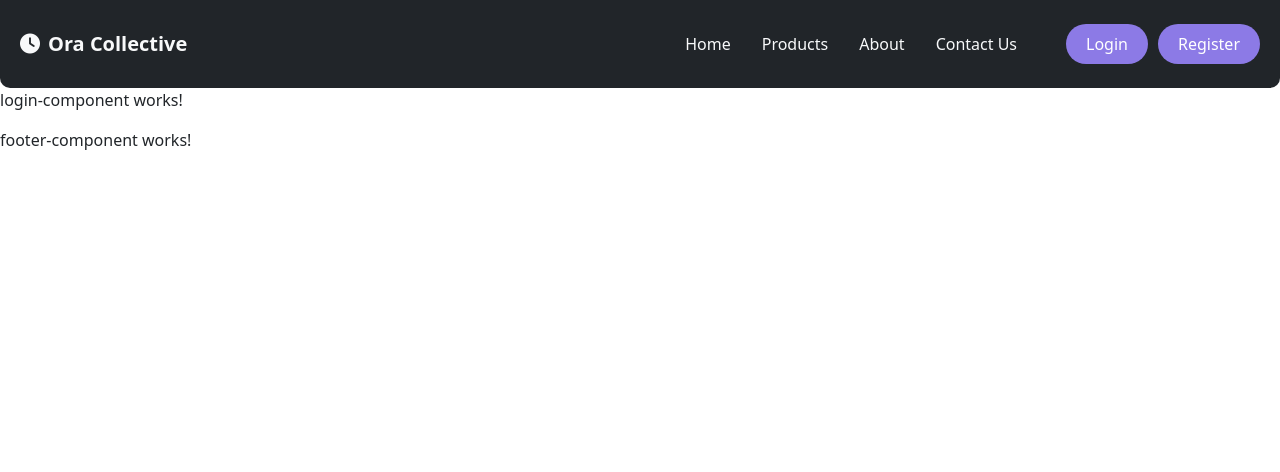
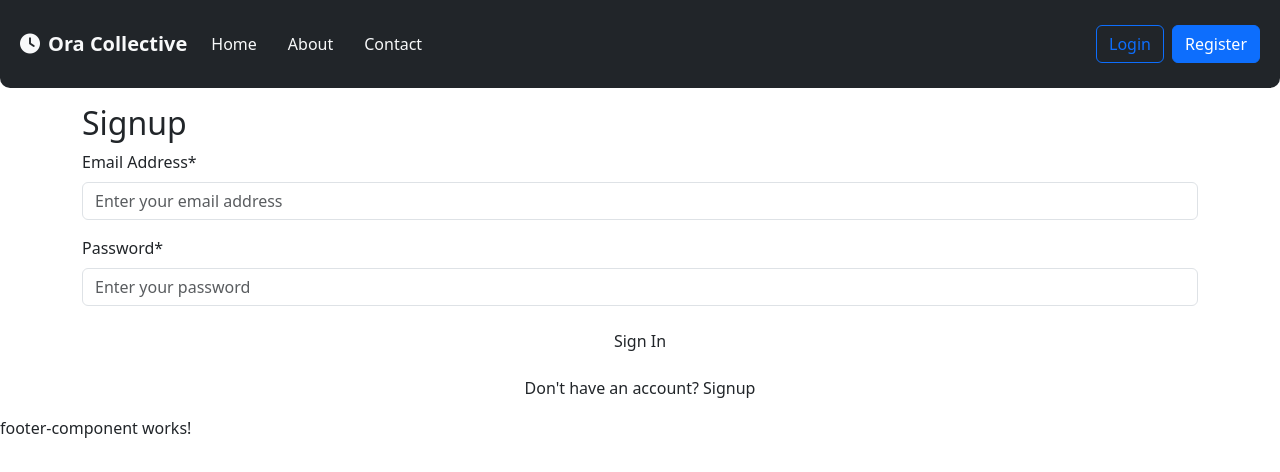
Before and after one commit to SaraHussein4/Watch-Ecommerce-Consumer, an Angular app: page /login in a window 1280 px wide. Shown: the top 472 px of the page. Built offline with nearby package versions, Linux system fonts and the light colour scheme.

Commit message:
NavBar Updated

```diff
--- a/src/app/components/login-component/login-component.component.html
+++ b/src/app/components/login-component/login-component.component.html
@@ -1 +1,38 @@
-<p>login-component works!</p>
+<div class="signup-container container mt-3">
+    <h2 class="signup-title">Signup</h2>
+
+    <form [formGroup]="loginForm" class="signup-form" (ngSubmit)="onSubmit()">
+
+
+        <div class="mb-3">
+            <label for="email" class="form-label">Email Address*</label>
+            <input type="email" class="form-control" formControlName="email" id="email" placeholder="Enter your email address" required>
+        </div>
+        <div *ngIf="loginForm.get('email')?.invalid && (loginForm.get('email')?.touched)" class="alert alert-danger mb-3" role="alert">
+            <p *ngIf="loginForm.get('email')?.errors?.['required']">Email is Required</p>
+            <p *ngIf="loginForm.get('email')?.errors?.['email']">Please enter a valid email address.</p>
+        </div>
+
+
+
+        <div class="mb-3">
+            <label for="password" class="form-label">Password*</label>
+            <input type="password" class="form-control" formControlName="password" id="password" placeholder="Enter your password" required>
+        </div>
+
+        <div *ngIf="loginForm.get('password')?.invalid && (loginForm.get('password')?.touched)" class="alert alert-danger mb-3" role="alert">
+            <p *ngIf="loginForm.get('password')?.errors?.['required']">Password is Required</p>
+            <p *ngIf="loginForm.get('password')?.errors?.['minlength']">Password must be at least 6 characters long.</p>
+        </div>
+
+
+
+        <div class="d-grid gap-2">
+            <button type="submit" class="btn btn-create-account">Sign In</button>
+        </div>
+
+        <p class="text-center mt-3 login-link-text">
+            Don't have an account?  <a routerLink="register">Signup</a>
+        </p>
+    </form>
+</div>
--- a/src/app/components/login-component/login-component.component.ts
+++ b/src/app/components/login-component/login-component.component.ts
@@ -1,11 +1,63 @@
 import { Component } from '@angular/core';
-
+import { FormBuilder, Validators, FormGroup, ReactiveFormsModule  } from '@angular/forms';
+import { AuthService } from '../../services/auth.service';
+import { FormsModule } from '@angular/forms';
+import { CommonModule } from '@angular/common';
+import { Router } from '@angular/router';
 @Component({
   selector: 'app-login-component',
-  imports: [],
+  imports: [   CommonModule,
+    ReactiveFormsModule,
+    FormsModule ],
   templateUrl: './login-component.component.html',
   styleUrl: './login-component.component.css'
 })
 export class LoginComponentComponent {
+  loginForm: FormGroup;
 
+  constructor(private fb: FormBuilder, private authService: AuthService, private router: Router) {
+    this.loginForm = this.fb.group({
+      email: ['', [Validators.required, Validators.email]],
+      password: ['', [Validators.required, Validators.minLength(6)]]
+    });
+  }
+
+onSubmit() {
+  if (this.loginForm.valid) {
+    const userData = {
+      email: this.loginForm.value.email,
+      password: this.loginForm.value.password
+    };
+
+    this.authService.login(userData).subscribe({
+      next: res => {
+        localStorage.setItem('token', res.token);
+        this.authService.decodeUserData();
+        console.log('Login successful:', res);
+
+        this.router.navigate(['/product']);
+
+
+      },
+      error: err => {
+        console.error('Login error:', err);
+
+        if (err.status === 400 && err.error?.errors) {
+          const errorMessages = [];
+          for (const key in err.error.errors) {
+            if (err.error.errors[key]) {
+              errorMessages.push(...err.error.errors[key]);
+            }
+          }
+          alert(errorMessages.join('\n'));
+        }
+        else if (err.error) {
+          alert(err.error.message || err.error.title || 'Login failed');
+        } else {
+          alert('An unknown error occurred during Login');
+        }
+      }
+    });
+  }
 }
+}
--- a/src/app/components/navbar-component/navbar-component.component.html
+++ b/src/app/components/navbar-component/navbar-component.component.html
@@ -4,29 +4,51 @@
       <i class="fa-solid fa-clock me-2"></i>
       <span>Ora Collective</span>
     </a>
-        <button class="navbar-toggler" type="button" data-bs-toggle="collapse" data-bs-target="#navbarText"
-                aria-controls="navbarText" aria-expanded="false" aria-label="Toggle navigation">
+
+    <button class="navbar-toggler" type="button" data-bs-toggle="collapse" data-bs-target="#navbarContent">
       <span class="navbar-toggler-icon"></span>
     </button>
-        <div class="collapse navbar-collapse" id="navbarText">
-            <ul class="navbar-nav ms-auto mb-2 mb-lg-0">
+
+    <div class="collapse navbar-collapse" id="navbarContent">
+      <ul class="navbar-nav me-auto mb-2 mb-lg-0">
         <li class="nav-item">
-                    <a class="nav-link" routerLink="/home" routerLinkActive="active"
-                       [routerLinkActiveOptions]="{exact: true}" aria-current="page">Home</a>
+          <a class="nav-link" routerLink="/home" routerLinkActive="active">Home</a>
         </li>
-                <li class="nav-item">
+        <li class="nav-item" *ngIf="isLoggedIn">
           <a class="nav-link" routerLink="/product" routerLinkActive="active">Products</a>
         </li>
         <li class="nav-item">
           <a class="nav-link" routerLink="/about" routerLinkActive="active">About</a>
         </li>
         <li class="nav-item">
-                    <a class="nav-link" routerLink="/contact" routerLinkActive="active">Contact Us</a>
+          <a class="nav-link" routerLink="/contact" routerLinkActive="active">Contact</a>
         </li>
       </ul>
-            <div class="btn-group-stacked ms-3">
-                <button class="btn btn-custom" routerLink="/login">Login</button>
-                <button class="btn btn-custom" routerLink="/register">Register</button>
+
+      <div class="d-flex align-items-center">
+        <a *ngIf="isLoggedIn" class="nav-link me-3" routerLink="/cart">
+          <i class="fa-solid fa-cart-shopping text-white"></i>
+          <span class="position-absolute top-0 start-100 translate-middle badge rounded-pill bg-danger">
+            <!-- {{cartItemCount}} -->
+          </span>
+        </a>
+
+        <div class="dropdown" *ngIf="isLoggedIn">
+          <button class="btn btn-outline-secondary dropdown-toggle" type="button" id="userDropdown" data-bs-toggle="dropdown" aria-expanded="false">
+            <i class="fa-solid fa-user me-1"></i>
+          </button>
+          <ul class="dropdown-menu dropdown-menu-end" aria-labelledby="userDropdown">
+            <li><a class="dropdown-item" routerLink="/profile"><i class="fa-solid fa-user me-2"></i>Profile</a></li>
+            <li><a class="dropdown-item" routerLink="/orders"><i class="fa-solid fa-box me-2"></i>Orders</a></li>
+            <li><hr class="dropdown-divider"></li>
+            <li><a class="dropdown-item" (click)="logout()"><i class="fa-solid fa-right-from-bracket me-2"></i>Logout</a></li>
+          </ul>
+        </div>
+
+        <div *ngIf="!isLoggedIn">
+          <button class="btn btn-outline-primary me-2" routerLink="/login">Login</button>
+          <button class="btn btn-primary" routerLink="/register">Register</button>
+        </div>
       </div>
     </div>
   </div>
--- a/src/app/components/navbar-component/navbar-component.component.ts
+++ b/src/app/components/navbar-component/navbar-component.component.ts
@@ -1,12 +1,35 @@
-import { Component } from '@angular/core';
-import { RouterLinkActive, RouterModule } from '@angular/router';
+import { Component, OnDestroy, OnInit } from '@angular/core';
+import { RouterLink, RouterLinkActive} from '@angular/router';
+import { AuthService } from '../../services/auth.service';
+import { Subscription } from 'rxjs';
+import { CommonModule } from '@angular/common';
 
 @Component({
   selector: 'app-navbar-component',
-  imports: [RouterLinkActive , RouterModule],
+  standalone: true,
+  imports: [CommonModule,RouterLink , RouterLinkActive],
   templateUrl: './navbar-component.component.html',
-  styleUrl: './navbar-component.component.css'
+  styleUrls: ['./navbar-component.component.css']
 })
-export class NavbarComponentComponent {
+export class NavbarComponentComponent implements OnInit, OnDestroy {
+  isLoggedIn = false;
+  private authSub!: Subscription;
 
+  constructor(private authService: AuthService) {}
+
+  ngOnInit() {
+    this.authSub = this.authService.userData.subscribe(user => {
+      this.isLoggedIn = !!user;
+    });
+  }
+
+  ngOnDestroy() {
+    if (this.authSub) {
+      this.authSub.unsubscribe();
+    }
+  }
+
+  logout() {
+    this.authService.logout().subscribe();
+  }
 }
--- a/src/app/components/register-component/register-component.component.html
+++ b/src/app/components/register-component/register-component.component.html
@@ -1,7 +1,7 @@
 <div class="signup-container container mt-3">
         <h2 class="signup-title">Signup</h2>
 
-        <form [formGroup]="registerForm" class="signup-form" (ngSubmit)="onSubmit()"> >
+        <form [formGroup]="registerForm" class="signup-form" (ngSubmit)="onSubmit()">
             <div class="mb-3 mt-3">
                 <label for="name" class="form-label">Full Name*</label>
                 <input type="text" class="form-control" formControlName="name" id="name" placeholder="Enter your full name" required>
--- a/src/app/components/register-component/register-component.component.ts
+++ b/src/app/components/register-component/register-component.component.ts
@@ -1,5 +1,5 @@
 import { Component } from '@angular/core';
-import { FormBuilder, Validators, FormGroup, ReactiveFormsModule, Form  } from '@angular/forms';
+import { FormBuilder, Validators, FormGroup, ReactiveFormsModule } from '@angular/forms';
 import { AuthService } from '../../services/auth.service';
 import { FormsModule } from '@angular/forms';
 import { CommonModule } from '@angular/common';
--- a/src/app/services/auth.service.ts
+++ b/src/app/services/auth.service.ts
@@ -1,23 +1,46 @@
 import { Injectable } from '@angular/core';
 import { HttpClient } from '@angular/common/http';
-import { Observable } from 'rxjs';
+import { Observable, BehaviorSubject } from 'rxjs';
+import {jwtDecode } from 'jwt-decode';
 
 @Injectable({
   providedIn: 'root'
 })
 export class AuthService {
 
-  BackendUrl = 'https://localhost:7071'; // Adjust this URL as needed
-  constructor(private http: HttpClient) { }
+  private userDataSubject = new BehaviorSubject<any>(null);
+  userData = this.userDataSubject.asObservable();
+  BackendUrl = 'https://localhost:7071';
+  constructor(private http: HttpClient) {
+    this.decodeUserData();
+   }
+
+ decodeUserData() {
+    const token = localStorage.getItem('token');
+    if (token) {
+      try {
+        const decodedToken: any = jwtDecode(token);
+        this.userDataSubject.next(decodedToken);
+        console.log('Decoded token:', decodedToken);
+      } catch (e) {
+        console.error('Invalid token:', e);
+        this.userDataSubject.next(null);
+      }
+    } else {
+      this.userDataSubject.next(null);
+    }
+  }
 
   register(userData: any): Observable<any> {
       return this.http.post(`${this.BackendUrl}/api/Account/Register`, userData);
   }
 
   login(credentials: any): Observable<any> {
-    return this.http.post('/api/Account/Login', credentials);
+    return this.http.post(`${this.BackendUrl}/api/Account/Login`, credentials);
   }
-  logout(): Observable<any> {
-    return this.http.post('/api/Account/Logout', {});
+   logout(): Observable<any> {
+    localStorage.removeItem('token');
+    this.userDataSubject.next(null);
+    return this.http.post(`${this.BackendUrl}/api/Account/Logout`, {});
   }
 }
```
Lines whose indentation alone changed are shown as unchanged.
